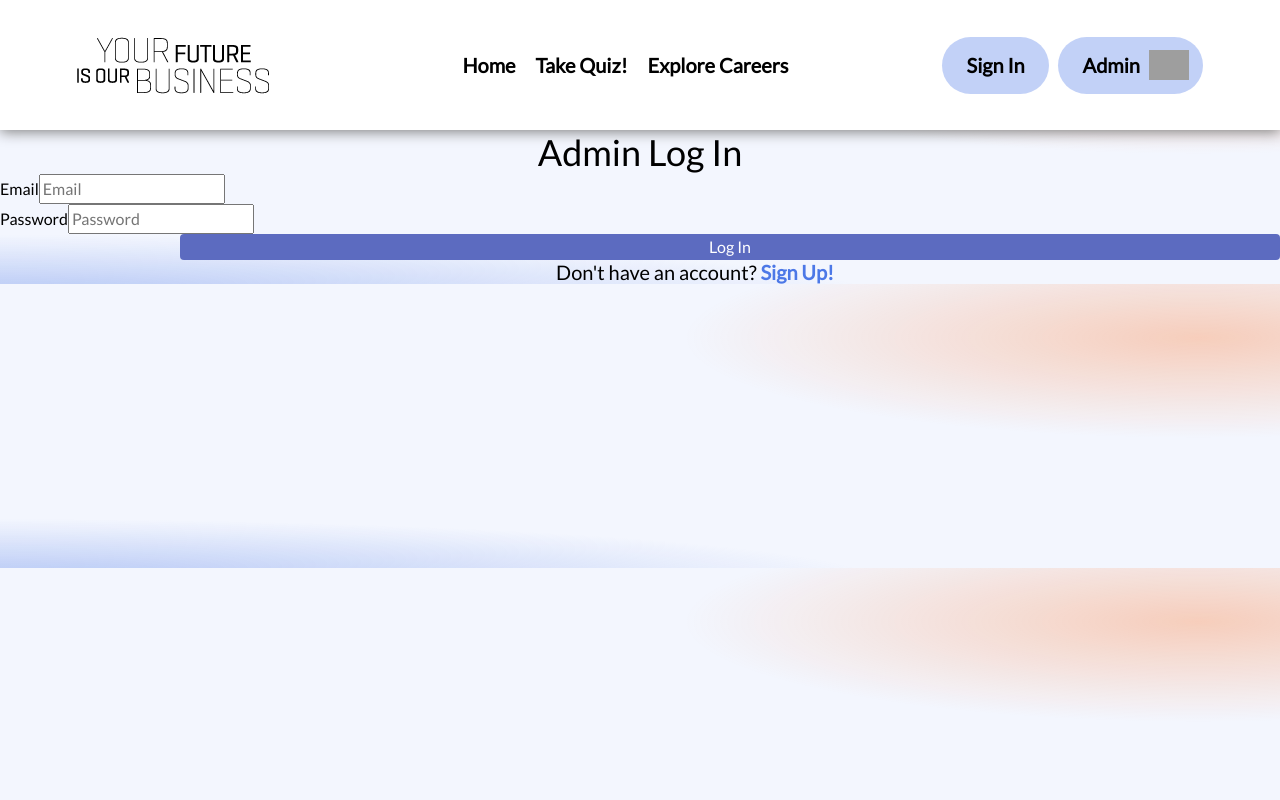
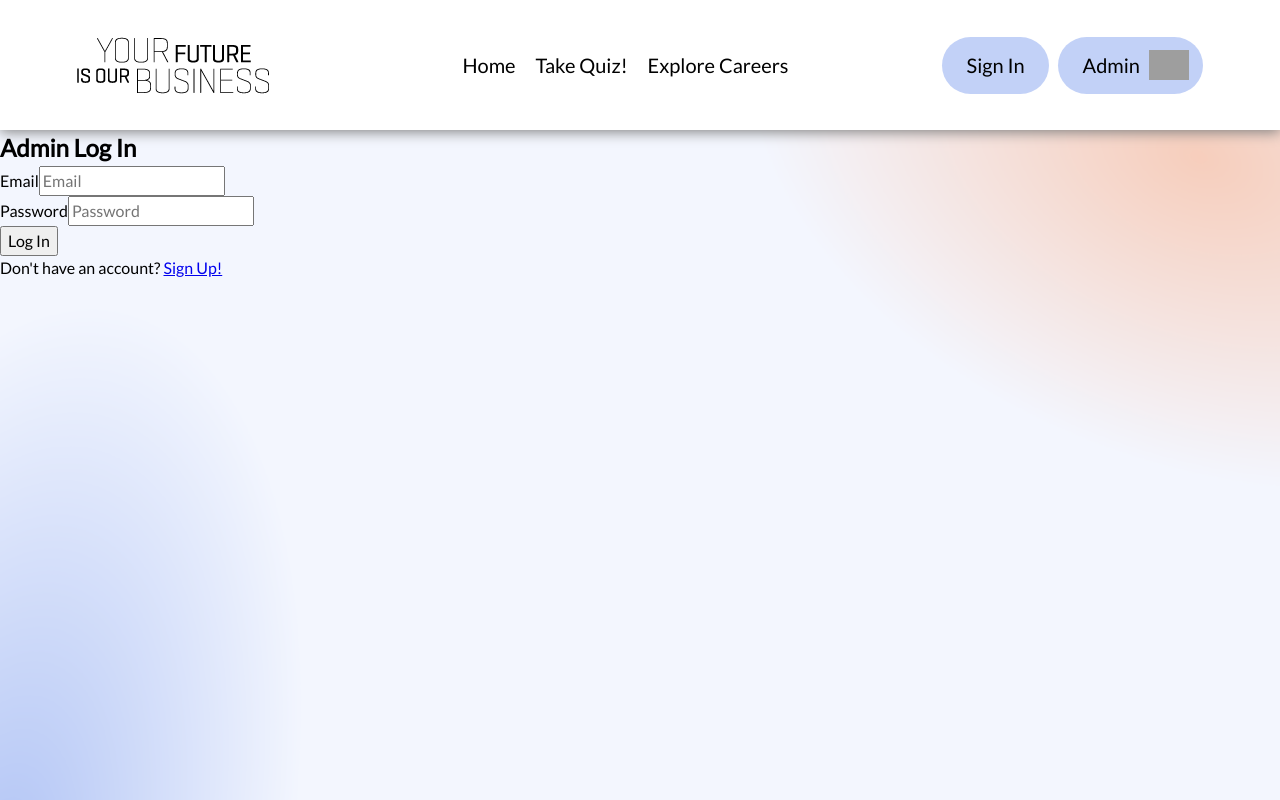
Before and after one commit to scblueprint/yfiob, a React (Create React App) app: page /admin in a window 1280 px wide. Built offline with nearby package versions, Linux system fonts and the light colour scheme; grey boxes are pictures that could not be loaded.

Commit message:
Fixed bugs that caused issues with UI

```diff
--- a/src/components/adminLogin/AdminLogin.js
+++ b/src/components/adminLogin/AdminLogin.js
@@ -19,6 +19,7 @@
   };
 
   return (
+    <div className="login-body">
       <div className="login-container">
         <h2 className="student">Admin Log In</h2>
         <form onSubmit={handleSubmit}>
@@ -44,11 +45,17 @@
               required
             />
           </div>
-        <button type="submit">Log In</button>
+          <button className="login-btn" type="submit">
+            Log In
+          </button>
         </form>
         <p>
-        Don't have an account? <a href="/signup">Sign Up!</a>
+          Don't have an account?{" "}
+          <a className="signup-link" href="/signup">
+            Sign Up!
+          </a>
         </p>
+      </div>
     </div>
   );
 }
--- a/src/components/adminLogin/AdminLogin.module.css
+++ b/src/components/adminLogin/AdminLogin.module.css
@@ -1,4 +1,4 @@
-body {
+.login-body {
   background: radial-gradient(
       40.24% 35.4% at 93.65% 18.89%,
       rgba(255, 112, 35, 0.3) 0%,
@@ -29,7 +29,7 @@
   white-space: nowrap;
 }
 
-h2 {
+.login-container > h2 {
   color: #000;
   text-align: center;
   font-family: Lato;
@@ -39,7 +39,7 @@
   line-height: normal;
 }
 
-form {
+.login-container > form {
   display: flex;
   flex-direction: column;
 }
@@ -95,7 +95,7 @@
   align-self: center; /* Center the button */
 }
 
-button {
+.login-btn {
   margin-left: 180px;
   background-color: #5c6bc0;
   color: white;
@@ -105,11 +105,11 @@
   transition: background-color 0.3s;
 }
 
-button:hover {
+.login-btn:hover {
   background-color: #3f51b5;
 }
 
-p {
+.login-container > p {
   margin-left: 110px;
   color: #000;
   white-space: nowrap;
@@ -121,12 +121,12 @@
   line-height: normal;
 }
 
-a {
+.signup-link {
   color: #4c78e7;
   text-decoration: none;
   font-weight: bold;
 }
 
-a:hover {
+.signup-link:hover {
   text-decoration: underline;
 }
```
Lines whose indentation alone changed are shown as unchanged.
